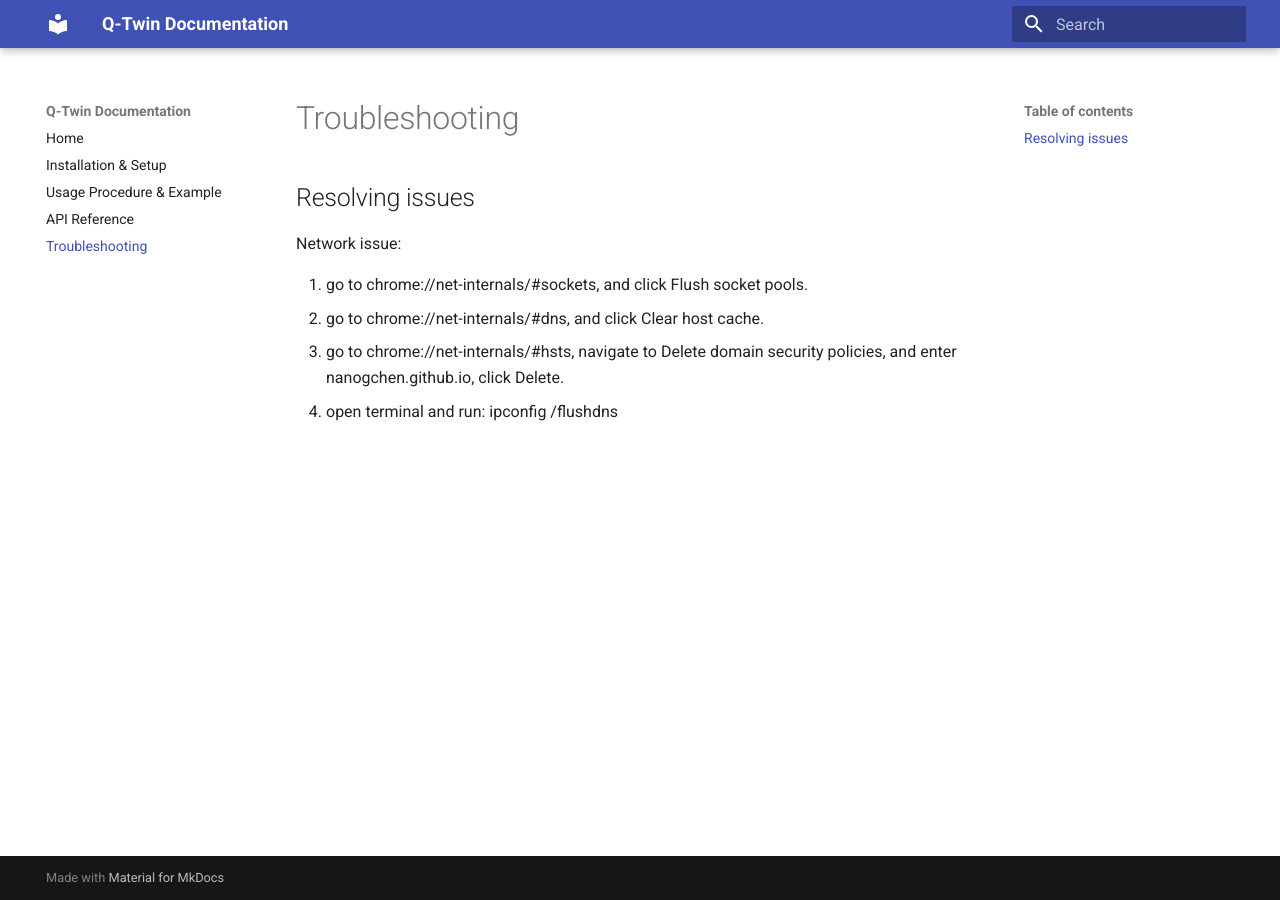
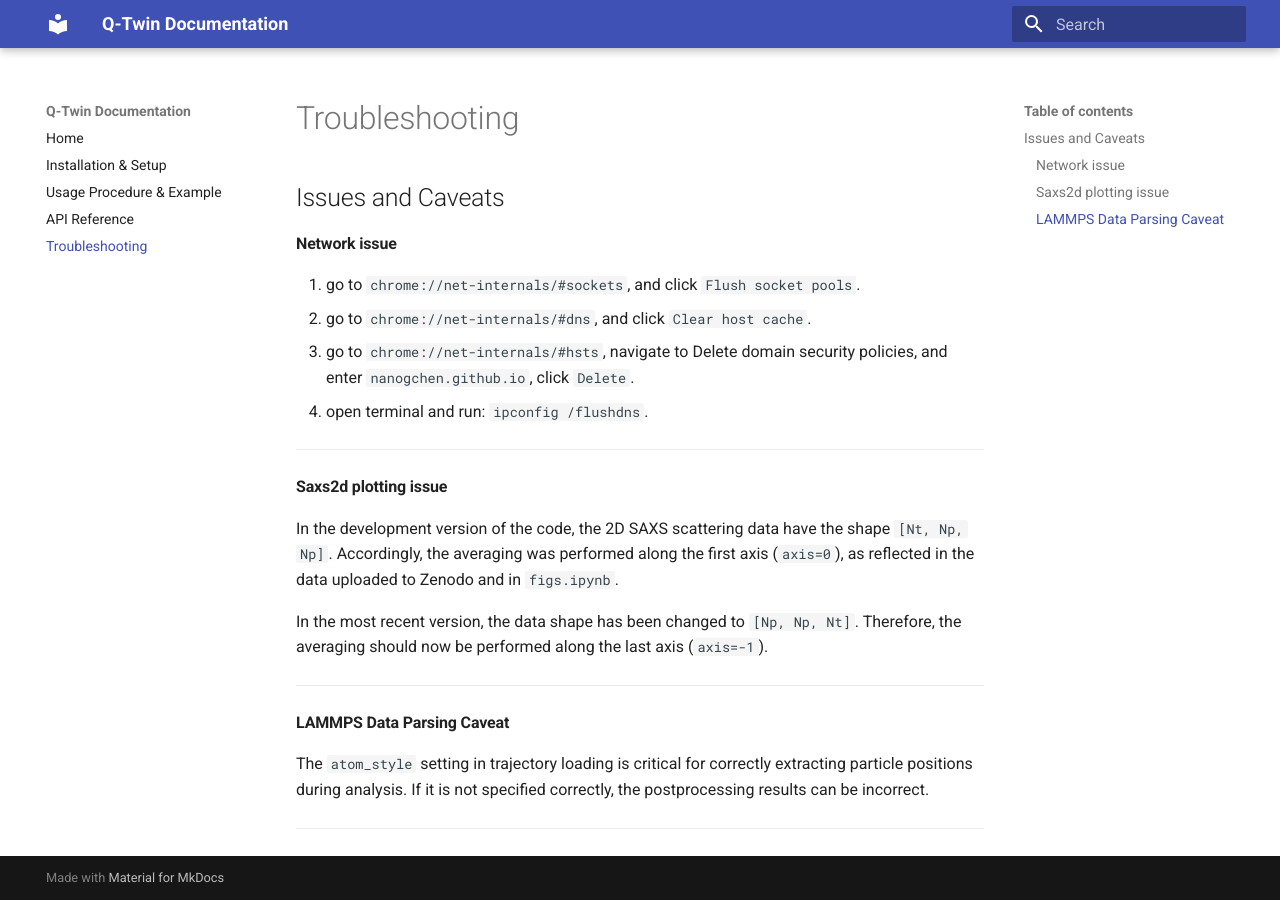
Before and after one commit to nanogchen/Q-Twin, an MkDocs documentation site: the page built from docs/troubleshooting.md, in a window 1280 px wide. Built offline with MkDocs 1.6.1 and Material for MkDocs 9.7.7, drawn with Linux system fonts in a browser that asks for light colours.

Commit message:
Revise troubleshooting.md with new issues and caveats
Updated troubleshooting documentation to include new issues and caveats related to network issues, SAXS plotting, and LAMMPS data parsing.

```diff
--- a/docs/troubleshooting.md
+++ b/docs/troubleshooting.md
@@ -1,8 +1,24 @@
-## Resolving issues
+## Issues and Caveats
 
-Network issue:
+#### Network issue
 
-1. go to chrome://net-internals/#sockets, and click Flush socket pools.
-2. go to chrome://net-internals/#dns, and click Clear host cache.
-3. go to chrome://net-internals/#hsts, navigate to Delete domain security policies, and enter nanogchen.github.io, click Delete.
-4. open terminal and run: ipconfig /flushdns
+1. go to `chrome://net-internals/#sockets`, and click `Flush socket pools`.
+2. go to `chrome://net-internals/#dns`, and click `Clear host cache`.
+3. go to `chrome://net-internals/#hsts`, navigate to Delete domain security policies, and enter `nanogchen.github.io`, click `Delete`.
+4. open terminal and run: `ipconfig /flushdns`.
+
+---
+
+#### Saxs2d plotting issue
+
+In the development version of the code, the 2D SAXS scattering data have the shape  `[Nt, Np, Np]`. Accordingly, the averaging was performed along the first axis (`axis=0`), as reflected in the data uploaded to Zenodo and in `figs.ipynb`.
+
+In the most recent version, the data shape has been changed to `[Np, Np, Nt]`. Therefore, the averaging should now be performed along the last axis (`axis=-1`).
+
+---
+
+#### LAMMPS Data Parsing Caveat
+
+The `atom_style` setting in trajectory loading is critical for correctly extracting particle positions during analysis. If it is not specified correctly, the postprocessing results can be incorrect.
+
+---
```
